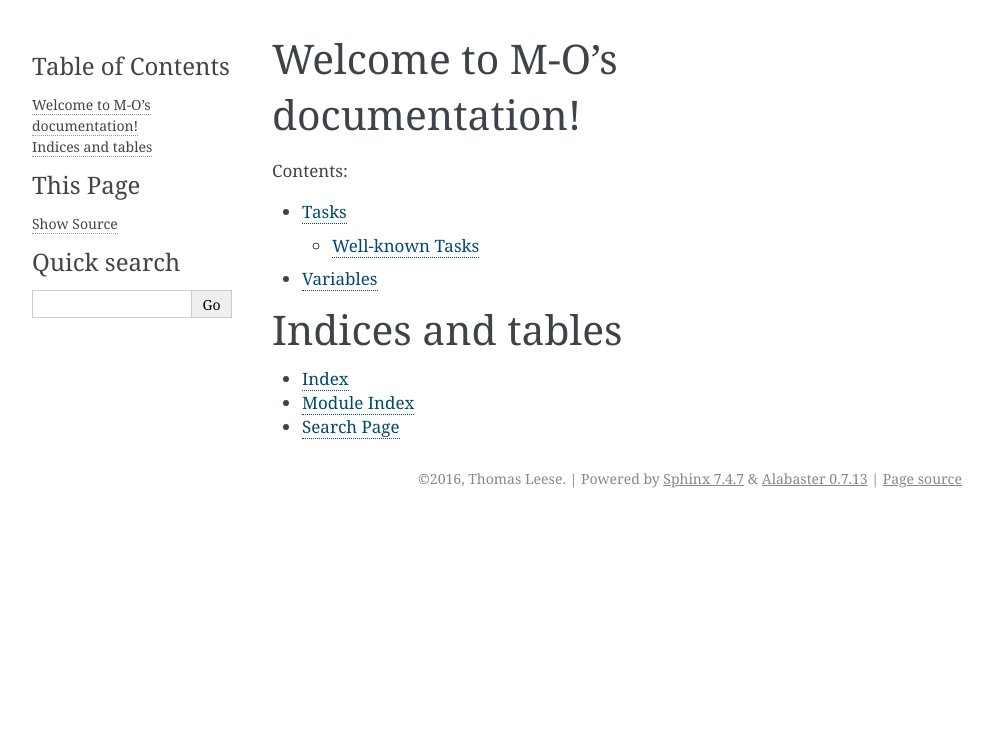
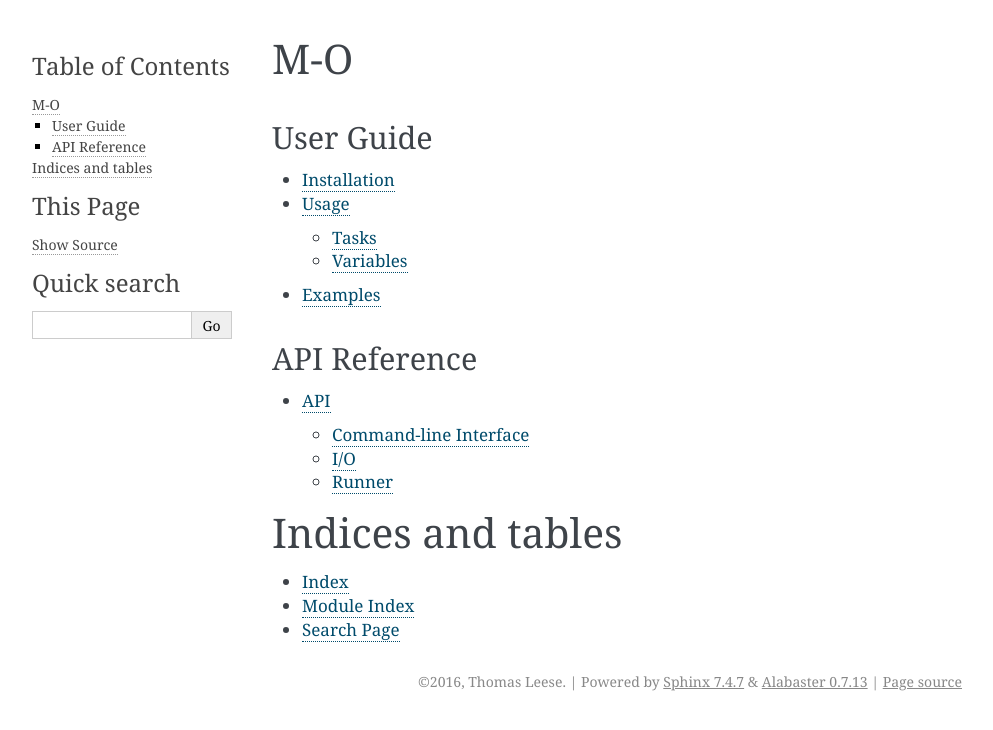
Before and after one commit to thomasleese/mo, a Sphinx documentation site: the page built from docs/index.rst, in a window 1280 px wide. Shown: the top 730 px of the page, without its empty margins (148-1141 px from the left). Built offline with Sphinx 7.4.7, drawn with Linux system fonts in a browser that asks for light colours.

Commit message:
Restructure documentation

```diff
--- /dev/null
+++ b/docs/examples.rst
@@ -0,0 +1,2 @@
+Examples
+========
--- a/docs/index.rst
+++ b/docs/index.rst
@@ -1,19 +1,23 @@
-.. M-O documentation master file, created by
-   sphinx-quickstart on Sat Feb 20 10:49:03 2016.
-   You can adapt this file completely to your liking, but it should at least
-   contain the root `toctree` directive.
+M-O
+===
 
-Welcome to M-O's documentation!
-===============================
-
-Contents:
+User Guide
+-----------
 
 .. toctree::
    :maxdepth: 2
 
-   tasks
-   variables
+   installation
+   usage
+   examples
 
+API Reference
+-------------
+
+.. toctree::
+   :maxdepth: 2
+
+   api
 
 Indices and tables
 ==================
--- /dev/null
+++ b/docs/installation.rst
@@ -0,0 +1,2 @@
+Installation
+============
--- a/docs/variables.rst
+++ /dev/null
@@ -1,4 +0,0 @@
-Variables
-=========
-
-A variable represents something about the project which may change in different environments.
```
Also changed, not shown: docs/api.rst (added, +31 -0 lines), docs/usage.rst (renamed from docs/tasks.rst, +10 -2 lines).
